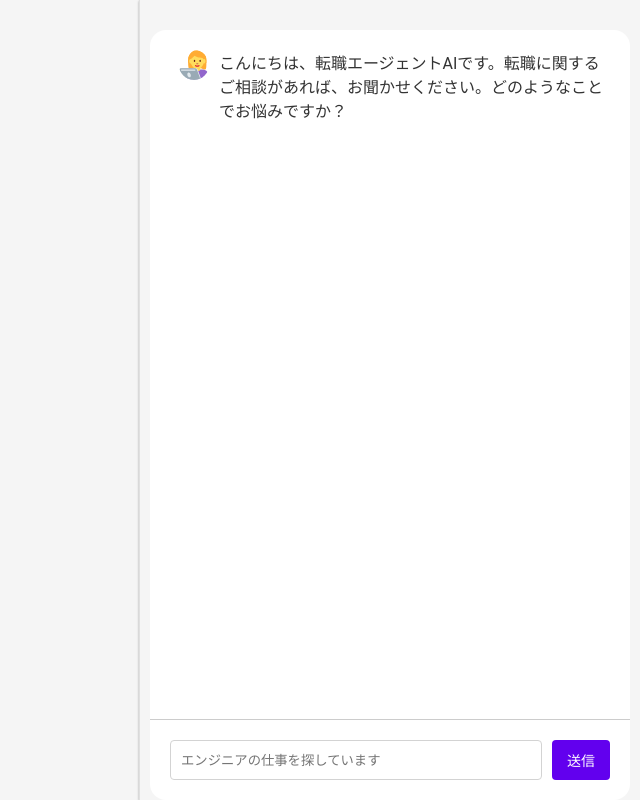
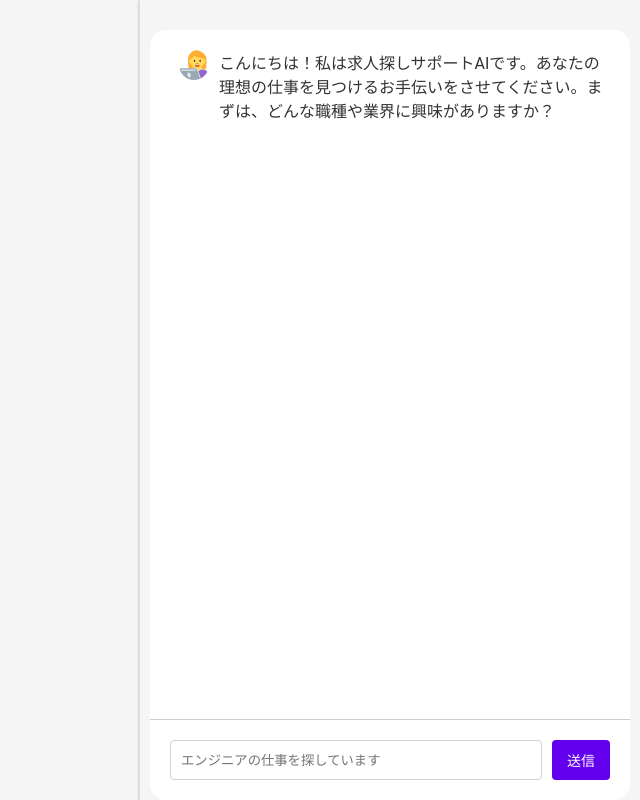
Before and after one commit to h-k-nyosu/ChatToFind, a FastAPI app: template app/templates/index.html in a window 1280 px wide. Shown: the whole page, without its empty margins (640-1280 px from the left). Run offline with FastAPI, Linux system fonts and the light colour scheme; the template is opened without the code that fills it, so the values that code supplies are empty.

Commit message:
会話AIの初期メッセージの変更

```diff
--- a/app/templates/index.html
+++ b/app/templates/index.html
@@ -4,7 +4,7 @@
     <meta charset="UTF-8" />
     <meta name="viewport" content="width=device-width, initial-scale=1.0" />
     <link rel="stylesheet" href="/static/css/main.css" />
-    <title>チャット求人検索</title>
+    <title>チャットで求人探し</title>
   </head>
   <body>
     <div class="main-content">
@@ -37,7 +37,7 @@
                 <img src="/static/images/woman-agent.svg" alt="ai avatar" class="ai-icon-avatar">
             </div>
             <div class="ai-message-content">
-                <p>こんにちは、転職エージェントAIです。転職に関するご相談があれば、お聞かせください。どのようなことでお悩みですか？</p>
+                <p>こんにちは！私は求人探しサポートAIです。あなたの理想の仕事を見つけるお手伝いをさせてください。まずは、どんな職種や業界に興味がありますか？</p>
             </div>
           </div>
         </div>
```
